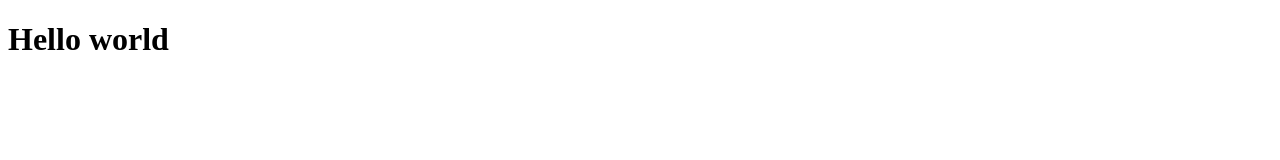
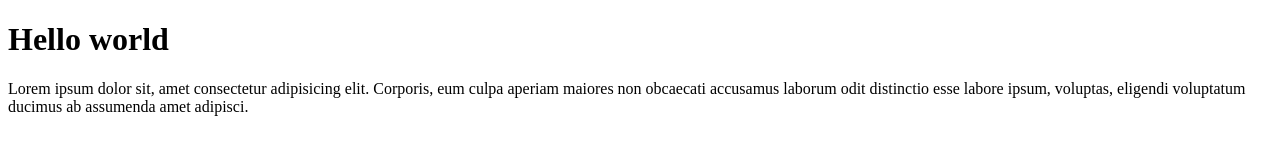
Before and after one commit to RnbwE/test, a plain HTML site: page index.html in a window 1280 px wide. Drawn offline with Linux system fonts and the light colour scheme.

Commit message:
third commit

```diff
--- a/index.html
+++ b/index.html
@@ -7,5 +7,6 @@
 </head>
 <body>
     <h1>Hello world</h1>
+    <p>Lorem ipsum dolor sit, amet consectetur adipisicing elit. Corporis, eum culpa aperiam maiores non obcaecati accusamus laborum odit distinctio esse labore ipsum, voluptas, eligendi voluptatum ducimus ab assumenda amet adipisci.</p>
 </body>
 </html>
```
